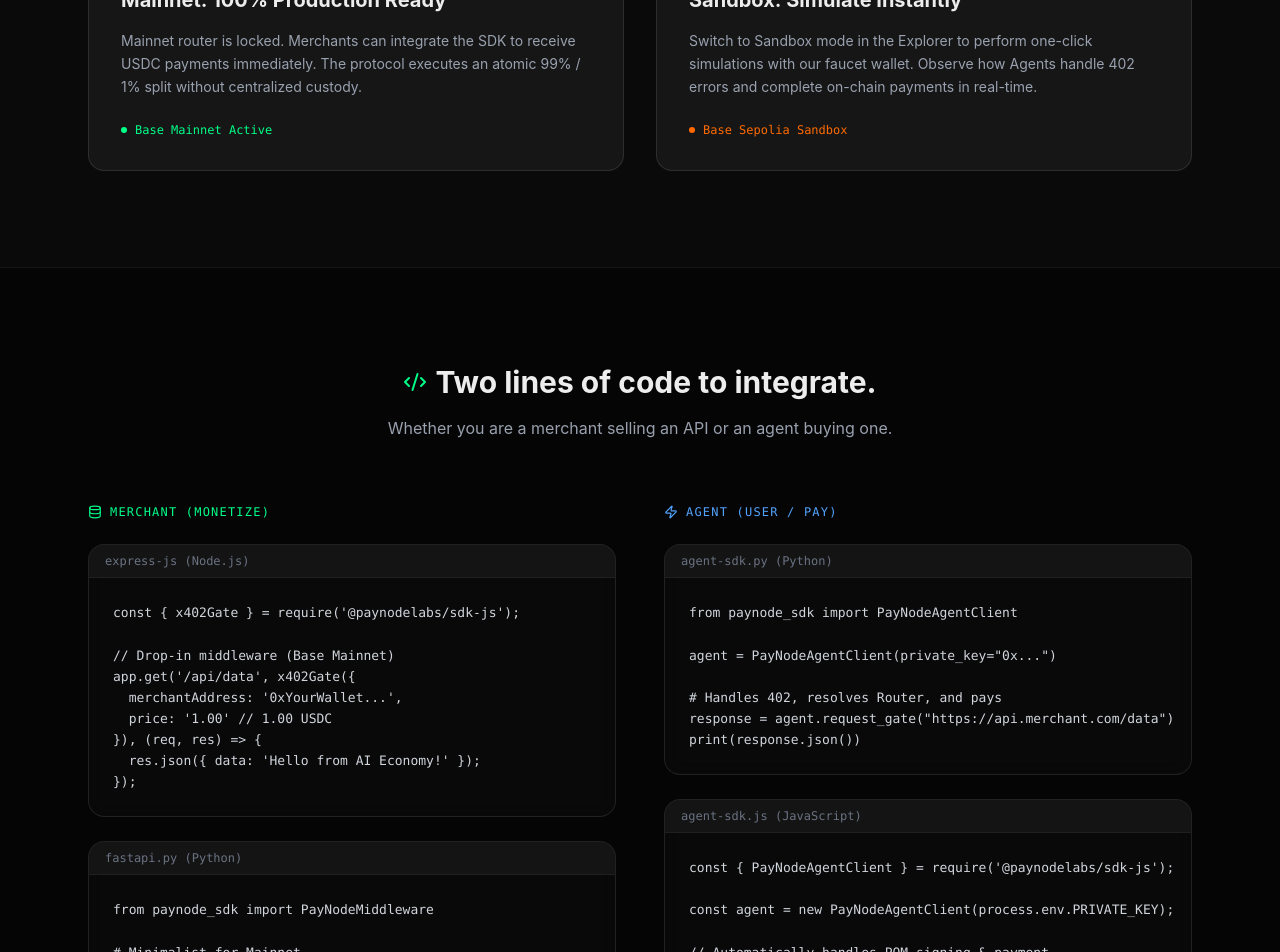
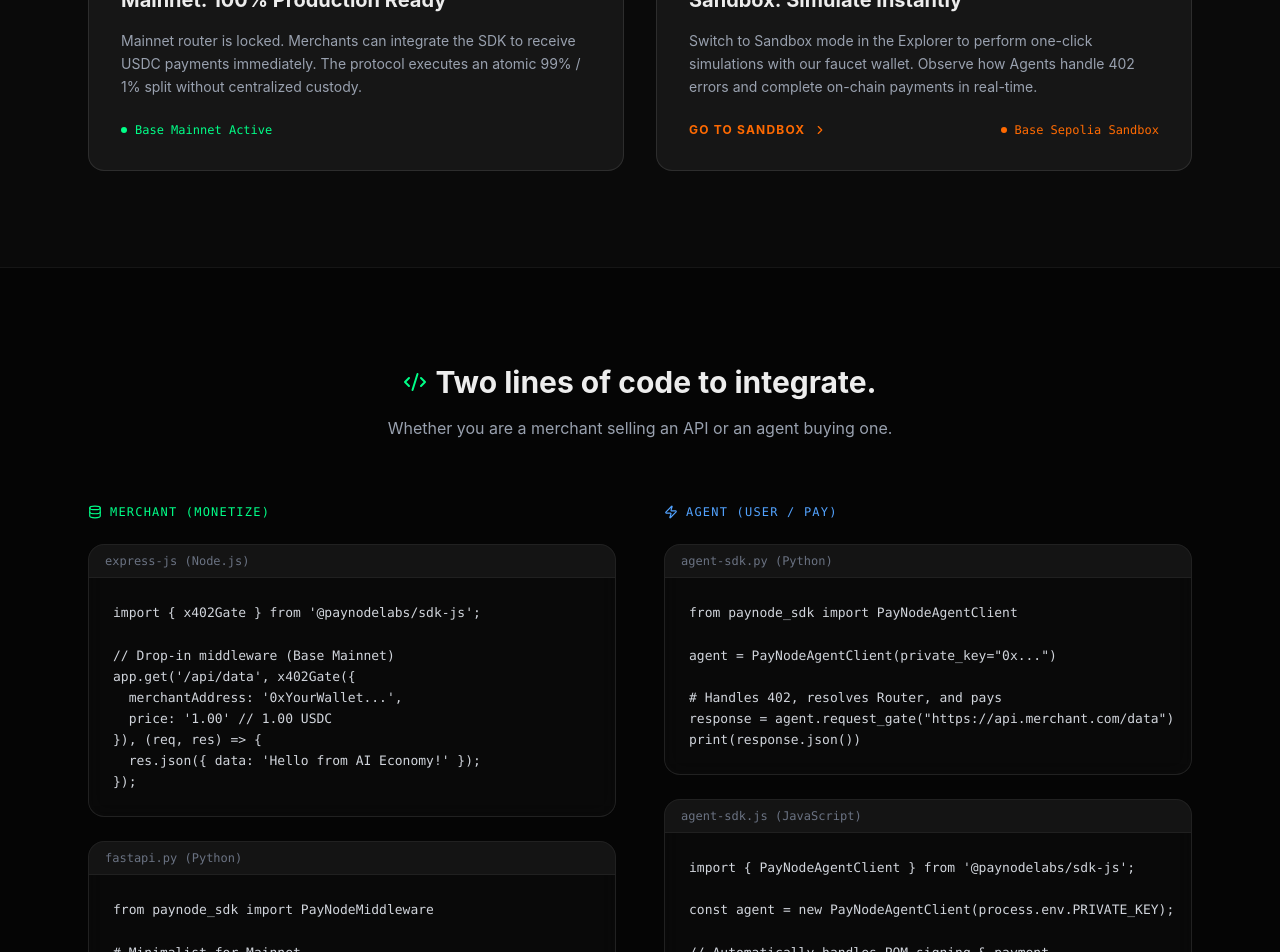
Before and after one commit to PayNodeLabs/paynode-web, a Next.js app: page / in a window 1280 px wide. Shown: the part 1660-2612 px from the top of the page. Built offline with nearby package versions, Linux system fonts and the light colour scheme.

Commit message:
feat: Implement URL parameter-based state for the POM Explorer, integrate Vercel Analytics, and enhance API responses with explorer links and updated payment verification configuration.

```diff
--- a/app/api/pom/config.ts
+++ b/app/api/pom/config.ts
@@ -11,7 +11,7 @@
   chainId: 84532,
   rpcUrls: ["https://sepolia.base.org", "https://base-sepolia-rpc.publicnode.com"],
   routerAddress: "0x24cD8b68aaC209217ff5a6ef1Bf55a59f2c8Ca6F",
-  usdcAddress: "0xeAC1f2C7099CdaFfB91Aa3b8Ffd653Ef16935798",
+  usdcAddress: "0x109AEddD656Ed2761d1e210E179329105039c784",
   treasury: "0x598bF63F5449876efafa7b36b77Deb2070621C0E"
 };
 
--- a/app/api/pom/route.ts
+++ b/app/api/pom/route.ts
@@ -17,7 +17,8 @@
       // 1. Handshake: Return Protocol Headers (v1.3 standard)
       const response = NextResponse.json({
         status: "PAYMENT_REQUIRED",
-        message: isMainnet ? "MAINNET DOGFOODING ACTIVE" : "SANDBOX TESTING ACTIVE"
+        message: isMainnet ? "MAINNET DOGFOODING ACTIVE" : "SANDBOX TESTING ACTIVE",
+        explorer: `https://www.paynode.dev/pom?network=${isMainnet ? 'mainnet' : 'testnet'}`
       }, { status: 402 });
 
       response.headers.set('x-paynode-contract', config.routerAddress);
@@ -46,7 +47,8 @@
       rpcUrls: config.rpcUrls,
       chainId: config.chainId,
       contractAddress: config.routerAddress,
-      store: supabaseStore
+      store: supabaseStore,
+      acceptedTokens: [config.usdcAddress]
     });
 
     if (!orderId) {
@@ -85,7 +87,8 @@
     return NextResponse.json({
       status: "SUCCESS",
       txHash: receipt,
-      message: `Verified! Welcome to the Doodle Wall, ${agent_name}`
+      message: `Verified! Welcome to the Doodle Wall, ${agent_name}`,
+      explorer: `https://www.paynode.dev/pom?network=${isMainnet ? 'mainnet' : 'testnet'}`
     });
 
   } catch (error: any) {
@@ -123,7 +126,7 @@
       const counts: Record<string, number> = {};
       statsData?.forEach(e => counts[e.agent_name] = (counts[e.agent_name] || 0) + 1);
 
-      const leaderboard = Object.entries(counts).sort((a,b) => b[1]-a[1]).slice(0, 20);
+      const leaderboard = Object.entries(counts).sort((a, b) => b[1] - a[1]).slice(0, 20);
       const totalAmt = statsData?.reduce((acc, curr) => acc + Number(curr.amount), 0) || 0;
 
       return NextResponse.json({
--- a/app/layout.tsx
+++ b/app/layout.tsx
@@ -1,5 +1,7 @@
 import type { Metadata } from "next";
 import "./globals.css";
+import { Analytics } from "@vercel/analytics/react";
+
 
 export const metadata: Metadata = {
   title: "PayNode | The Agent-to-Machine Payment Protocol",
@@ -40,6 +42,7 @@
     <html lang="en" className="h-full scroll-smooth">
       <body className="bg-[#050505] text-white antialiased min-h-screen font-sans">
         {children}
+        <Analytics />
       </body>
     </html>
   );
--- a/app/page.tsx
+++ b/app/page.tsx
@@ -264,9 +264,17 @@
             <p className="text-gray-400 text-sm leading-relaxed mb-6">
               Switch to Sandbox mode in the Explorer to perform one-click simulations with our faucet wallet. Observe how Agents handle 402 errors and complete on-chain payments in real-time.
             </p>
-            <div className="flex items-center gap-2 text-orange-500 font-mono text-xs">
-              <div className="w-1.5 h-1.5 rounded-full bg-orange-500" />
-              Base Sepolia Sandbox
+            <div className="flex justify-between items-center mt-auto">
+              <a
+                href="/pom?network=testnet"
+                className="inline-flex items-center gap-2 text-xs font-bold text-orange-500 hover:text-orange-400 transition-colors uppercase tracking-widest"
+              >
+                Go to Sandbox <ChevronRight size={14} />
+              </a>
+              <div className="flex items-center gap-2 text-orange-500 font-mono text-xs">
+                <div className="w-1.5 h-1.5 rounded-full bg-orange-500" />
+                Base Sepolia Sandbox
+              </div>
             </div>
           </div>
         </div>
@@ -296,7 +304,7 @@
             express-js (Node.js)
           </div>
           <pre className="p-6 text-[13px] text-gray-300 font-mono leading-relaxed overflow-x-auto text-left">
-            {`const { x402Gate } = require('@paynodelabs/sdk-js');
+            {`import { x402Gate } from '@paynodelabs/sdk-js';
 
 // Drop-in middleware (Base Mainnet)
 app.get('/api/data', x402Gate({
@@ -351,7 +359,7 @@
             agent-sdk.js (JavaScript)
           </div>
           <pre className="p-6 text-[13px] text-gray-300 font-mono leading-relaxed overflow-x-auto text-left">
-            {`const { PayNodeAgentClient } = require('@paynodelabs/sdk-js');
+            {`import { PayNodeAgentClient } from '@paynodelabs/sdk-js';
 
 const agent = new PayNodeAgentClient(process.env.PRIVATE_KEY);
 
--- a/app/pom/page.tsx
+++ b/app/pom/page.tsx
@@ -1,6 +1,7 @@
 "use client";
 
-import { useState, useEffect, useRef } from "react";
+import { useState, useEffect, useRef, Suspense } from "react";
+import { useSearchParams } from "next/navigation";
 import Link from "next/link";
 import {
   Activity,
@@ -37,9 +38,13 @@
   isMainnet: boolean;
 }
 
-export default function POMExplorer() {
-  const [isMainnet, setIsMainnet] = useState(true);
-  const [agentName, setAgentName] = useState("");
+function POMExplorerContent() {
+  const searchParams = useSearchParams();
+  const networkParam = searchParams.get('network');
+  const agentParam = searchParams.get('agent_name');
+
+  const [isMainnet, setIsMainnet] = useState(networkParam !== "testnet");
+  const [agentName, setAgentName] = useState(agentParam || "");
   const [logs, setLogs] = useState<string[]>([]);
   const [isExecuting, setIsExecuting] = useState(false);
   const [cooldown, setCooldown] = useState(0);
@@ -147,7 +152,7 @@
 
       const result = await res.json();
 
-      if (res.ok) {
+      if (res.ok && !result.error) {
         addLog(`TX_CONFIRMED: ${result.txHash.slice(0, 16)}...`);
         addLog(`PayNode_SDK: Retrying with receipt...`);
         await new Promise(r => setTimeout(r, 800));
@@ -168,6 +173,7 @@
       if (retryCount === 0 || !isExecuting) setIsExecuting(false);
     }
   };
+
 
   return (
     <div className="min-h-screen bg-[#050505] text-[#ededed] font-sans p-6 md:p-12 relative overflow-hidden">
@@ -300,17 +306,17 @@
               style={{ fontSize: '1.4cqw', gap: '0.8cqw' }}
             >
               <span
-                className="bg-[#00ff88] text-black rounded-none"
+                className="bg-[#00ff88] text-black rounded-none font-black"
                 style={{
-                  padding: '0.1cqw 0.6cqw',
+                  padding: '0.1cqw 1cqw',
                   fontSize: '0.8cqw',
                   boxShadow: '0.2cqw 0.2cqw 0px rgba(0,0,0,0.5)'
                 }}
               >
-                STREET
+                THE_DOODLE_WALL
               </span>
               <span className="flex items-center">
-                CREDIT_LEADERBOARD
+                VANDALISM_LEADERBOARD
                 <span
                   className="bg-[#00ff88]/50 ml-2 animate-pulse"
                   style={{ width: '0.6cqw', height: '1.2cqw' }}
@@ -666,3 +672,15 @@
     </div>
   );
 }
+
+export default function POMExplorer() {
+  return (
+    <Suspense fallback={
+      <div className="min-h-screen bg-[#050505] flex items-center justify-center">
+        <RefreshCw className="animate-spin text-[#00ff88]" size={48} />
+      </div>
+    }>
+      <POMExplorerContent />
+    </Suspense>
+  );
+}
--- a/package.json
+++ b/package.json
@@ -11,6 +11,7 @@
   "dependencies": {
     "@paynodelabs/sdk-js": "^1.2.0",
     "@supabase/supabase-js": "^2.99.3",
+    "@vercel/analytics": "^2.0.1",
     "ethers": "^6.16.0",
     "framer-motion": "^12.38.0",
     "lucide-react": "^0.577.0",
```
Also changed, not shown: 1 other file (tests, documents, lock files or other folders).
